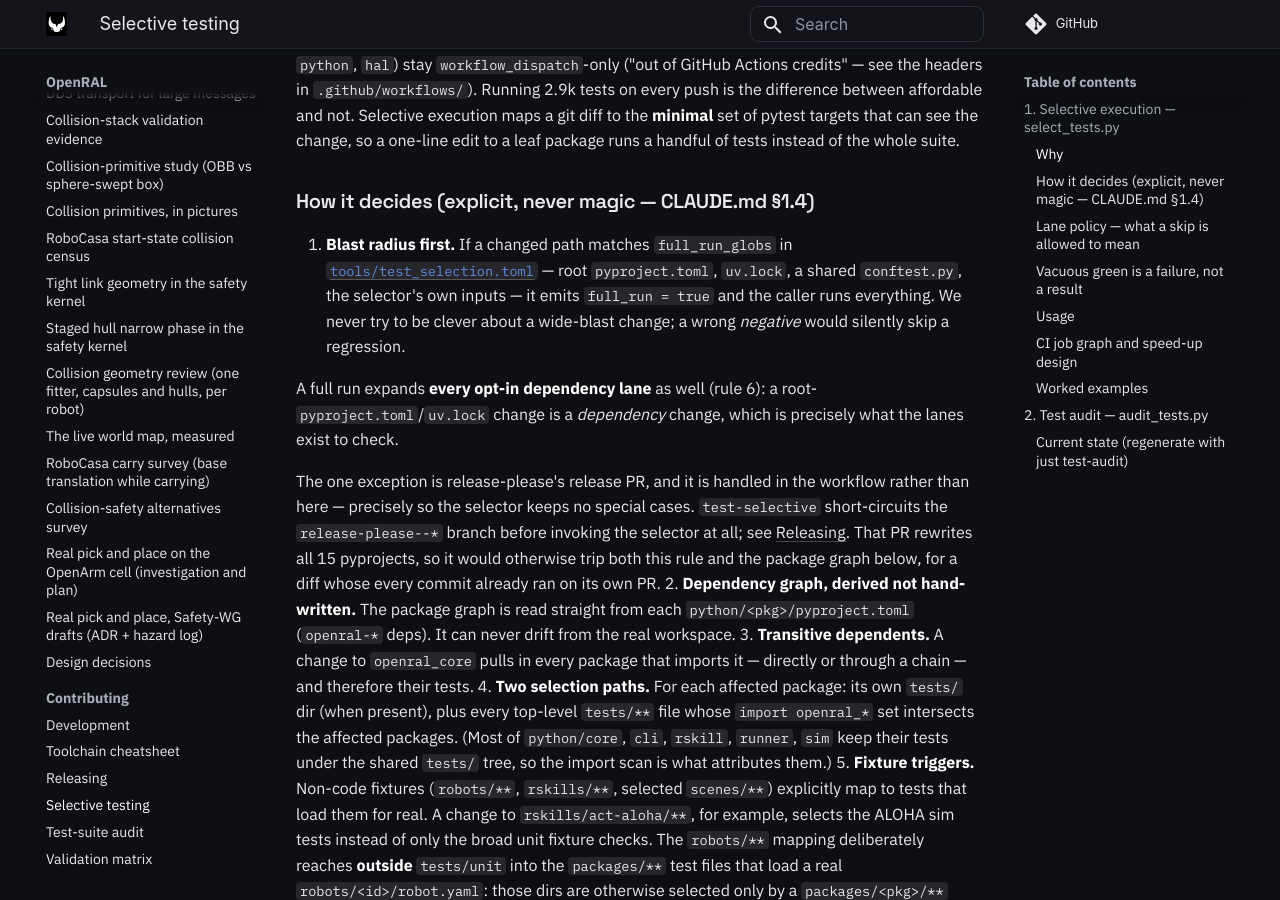
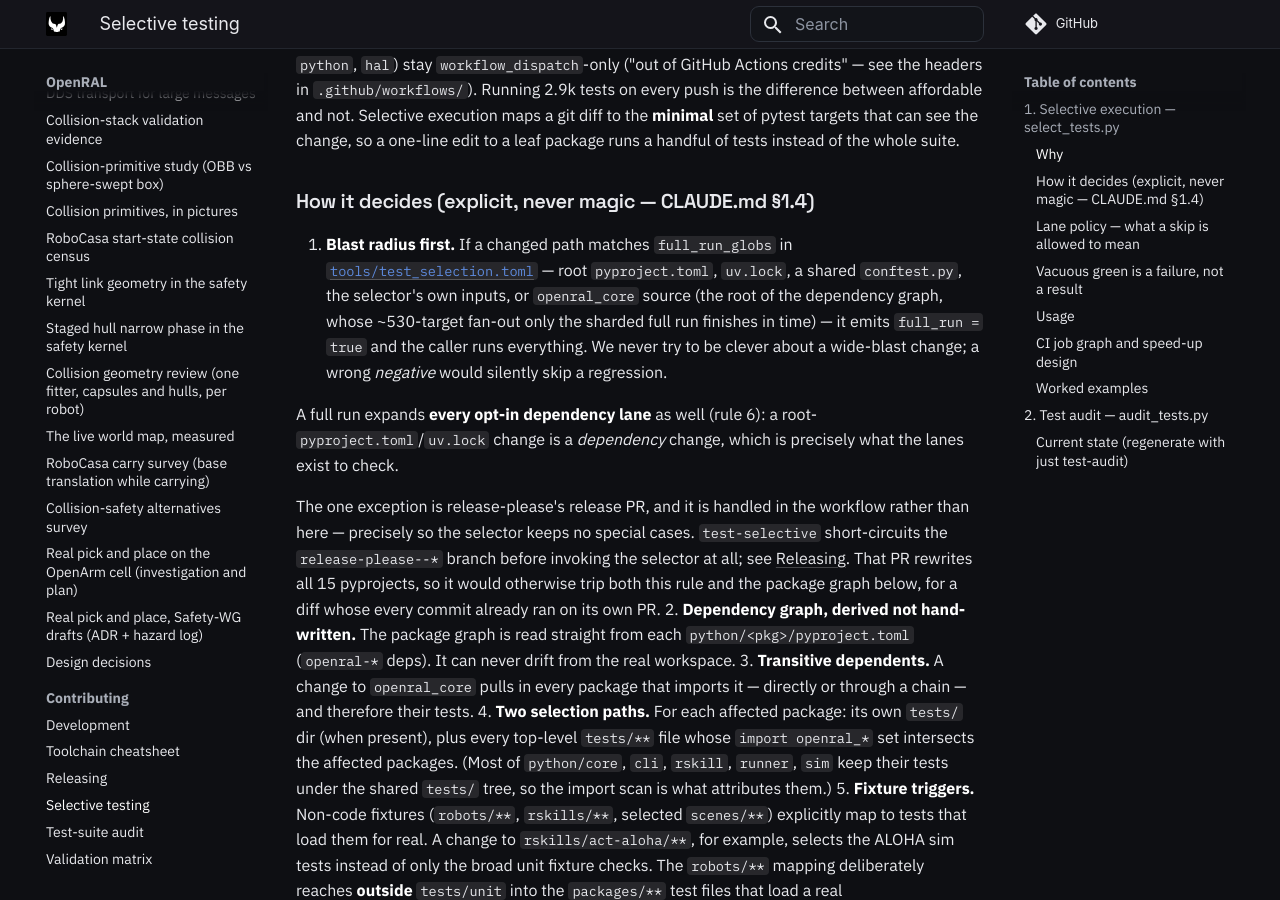
Before and after one commit to OpenRAL/openral, an MkDocs documentation site: the page built from docs/contributing/selective-testing.md, in a window 1280 px wide and 900 px high, scrolled down 697 px. Built offline with MkDocs 1.6.1 and Material for MkDocs 9.7.7, drawn with Linux system fonts in a browser that asks for light colours; comment, search, counter and statistics services are not loaded; some of the changed text lies outside the part shown.

Commit message:
fix(ci): route openral_core changes to the sharded full test run
openral_core is the root of the workspace dependency graph, so a change to
it selects ~530 pytest targets — the whole suite in all but name — and the
selector sent that to the single unsharded core_selected job, which cannot
finish it inside its 15-minute box. Three branches timed out there on
2026-10-10 (feat/openarm-torso-collision, fix/native-camera-frames-354,
fix/358-mujoco-deploy-sim-time-base); the same selection passes in 5-9
minutes per shard under core_full. Add python/core/src/** to
full_run_globs; the fan-out examples in the selector tests and the
selective-testing guide move to openral_hal.

Co-Authored-By: Claude Opus 5.5 <noreply@anthropic.com>
Signed-off-by: Adrian <adrianllopart@gmail.com>

```diff
--- a/docs/contributing/selective-testing.md
+++ b/docs/contributing/selective-testing.md
@@ -33,7 +33,9 @@ suite.
 1. **Blast radius first.** If a changed path matches `full_run_globs` in
    [`tools/test_selection.toml`](https://github.com/OpenRAL/openral/blob/master/tools/test_selection.toml) — root
    `pyproject.toml`, `uv.lock`, a shared `conftest.py`, the selector's own
-   inputs — it emits `full_run = true` and the caller runs everything. We never
+   inputs, or `openral_core` source (the root of the dependency graph, whose
+   ~530-target fan-out only the sharded full run finishes in time) — it emits
+   `full_run = true` and the caller runs everything. We never
    try to be clever about a wide-blast change; a wrong *negative* would silently
    skip a regression.
 
@@ -355,7 +357,8 @@ composite action.
 | Change | Result |
 | --- | --- |
 | `python/state_adapter/src/openral_state_adapter/core.py` | `python/state_adapter/tests` only (leaf package) |
-| `python/core/src/openral_core/schemas.py` | broad — core fans out to ~every package's tests |
+| `python/hal/src/openral_hal/sim_attached.py` | broad — hal fans out to the runtime, CLI and sim tests |
+| `python/core/src/openral_core/schemas.py` | **full run** — core is depended on by every package |
 | `packages/openral_hal_node/**` | `packages/openral_hal_node/test` |
 | `rskills/act-aloha/**` | unit fixture checks + ALOHA sim tests, with the `sim` dependency lane |
 | `pyproject.toml` / `uv.lock` / shared `conftest.py` | **full run** |
```
Also changed, not shown: 2 other files.
